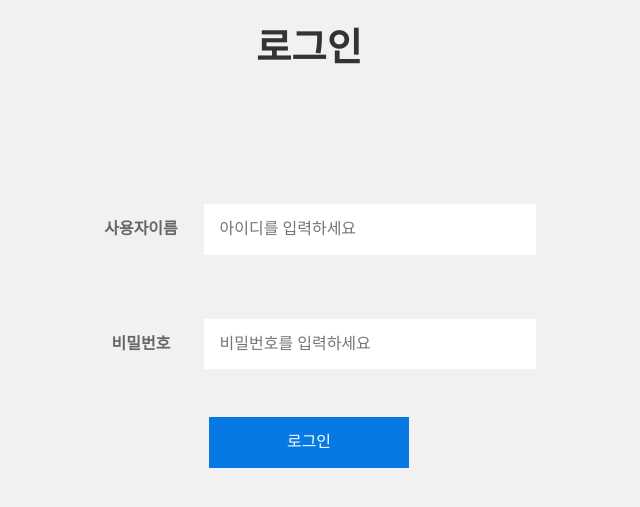
After one commit to DevistK/python_practice, a Django app: page /fcuser/login/ in a window 1280 px wide. The commit adds this page. Shown: the top 507 px of the page, without its empty margins (331-971 px from the left). Run offline with Django 3.2, Linux system fonts and the light colour scheme; some libraries are stand-ins or nearby versions.

Commit message:
first app fix

```diff
--- a/django_venv/fc_community/fc_community/urls.py
+++ b/django_venv/fc_community/fc_community/urls.py
@@ -15,9 +15,12 @@ Including another URLconf
 """
 from django.contrib import admin
 from django.urls import path, include
+from fcuser.views import home
 
-# project url이 최상위 루트
+# project url이 최상위
 urlpatterns = [
     path('admin/', admin.site.urls),
     path('fcuser/', include('fcuser.urls')),
+    path('', home),
+    # 기본 url 경로 '' 로 home을 받아온다.
 ]
--- /dev/null
+++ b/django_venv/fc_community/fcuser/templates/login.html
@@ -0,0 +1,53 @@
+<!DOCTYPE html>
+<html>
+  <head>
+    <meta charset="utf-8" />
+    <meta name="viewport" content="width=device-width, initial-scale=1" />
+    {% load static %}
+    <!-- <link
+      rel="stylesheet"
+      href="https://maxcdn.bootstrapcdn.com/bootstrap/3.3.2/css/bootstrap.min.css"
+    />
+    <link
+      rel="stylesheet"
+      href="https://maxcdn.bootstrapcdn.com/bootstrap/3.3.2/css/bootstrap-theme.min.css"
+    /> -->
+    <!-- <script src="https://maxcdn.bootstrapcdn.com/bootstrap/3.3.2/js/bootstrap.min.js"></script> -->
+    <link rel="stylesheet" href="{% static "fcuser/style.css" %}">
+  </head>
+  <body>
+    <section class="formContainer">
+      <h1 class="form__title">로그인</h1>
+        <fieldset class="form__field">
+          <form method="POST" action=".">
+            <!--크로스 사이트 요청 위조를 방지함 -->
+            {% csrf_token %}
+            <!-- view에서 전달받은 error 값을 html에 보여준다 -->
+            <p class="alert_title">{{ error }}</p>
+            <legend>로그인</legend>
+            <div class="form__group">
+              <label for="username">사용자이름</label>
+              <input
+                type="text"
+                class="form__control"
+                id="username"
+                placeholder="아이디를 입력하세요"
+                name="username"
+              />
+            </div>
+            <div class="form__group">
+              <label for="password">비밀번호</label>
+              <input
+                type="password"
+                class="form__control"
+                id="password"
+                placeholder="비밀번호를 입력하세요"
+                name="password"
+              />
+            </div>
+            <button type="submit" class="btn btn-default">로그인</button>
+          </form>
+        </fieldset>
+    </section>
+  </body>
+</html>
--- a/django_venv/fc_community/fcuser/templates/register.html
+++ b/django_venv/fc_community/fcuser/templates/register.html
@@ -23,7 +23,7 @@
             <!--크로스 사이트 요청 위조를 방지함 -->
             {% csrf_token %}
             <!-- view에서 전달받은 error 값을 html에 보여준다 -->
-            {{ error }}
+            <p class="alert_title">{{ error }}</p>
             <legend>회원가입</legend>
             <div class="form__group">
               <label for="username">사용자이름</label>
--- a/django_venv/fc_community/fcuser/urls.py
+++ b/django_venv/fc_community/fcuser/urls.py
@@ -2,6 +2,8 @@ from django.urls import path
 from . import views
 urlpatterns = [
   path('register/', views.register, name="register"),
+  path('login/', views.login, name="login"),
+  path('logout/', views.logout, name="logout"),
 ]
 
 # path 의 name은 마음대로 정해줘도 됨
--- a/django_venv/fc_community/fcuser/views.py
+++ b/django_venv/fc_community/fcuser/views.py
@@ -1,8 +1,46 @@
-from django.shortcuts import render
+from django.shortcuts import render, redirect
 from django.http import HttpResponse
-from django.contrib.auth.hashers import make_password
+from django.contrib.auth.hashers import make_password, check_password
 from .models import Fcuser
 # Create your views here.
+
+def home(request):
+  user_id = request.session.get('user')
+
+  if user_id :
+    fcuser = Fcuser.objects.get(pk=user_id)
+    return HttpResponse(fcuser.username)
+
+  return HttpResponse('Home!')
+
+def logout(request) :
+  if request.session.get('user') :
+    del(request.session['user'])
+
+    return redirect('/')
+
+
+
+def login(request) :
+  if request.method == 'GET' :
+   return render(request, 'login.html')
+  elif request.method == 'POST' :
+    username = request.POST.get('username', None)
+    password = request.POST.get('password', None)
+  res_data = {}
+  if not (username and password) :
+      res_data['error'] = '모두 입력해주세요.'
+  else :
+    fcuser = Fcuser.objects.get(username=username)
+    if check_password(password, fcuser.password) :
+      request.session['user'] = fcuser.id
+      return redirect('/')
+
+    else :
+      res_data['error'] = '비밀번호가 틀렸습니다.'
+
+  return render(request, 'login.html', res_data)
+
 
 def register(request) :
   # views에서 로직을 만들때 메서드에 request를 무조건 받게 되있다.
@@ -44,3 +82,10 @@ def register(request) :
     # rennder 가 POST 값을 가진 templates을 요청하면
     # url로 전송된다.
     return render(request, 'register.html', res_data)
+
+    # context , HTML 템플릿으로 넘겨줄 딕셔너리 형태의 변수
+
+
+
+  # 브라우저에서 요청을 하면 웹서버는 클라이언트한테 세션아이디를 만들어주고 세션아이디를 등록한다.
+  # 클라이언트가 다시 요청해도 클라이언트는 쿠키에 해당 세션아이디를 기록하고 있기 때문에 웹서버에서 요청과 쿠키를 같이 받아 해당 세션아이디를 찾기 때문에 세션아이디가 등록되있으면 로그인이 되는것이다.
```
Also changed, not shown: django_venv/fc_community/fcuser/static/fcuser/style.css (+9 -1 lines), django_venv/fc_community/db.sqlite3, 5 other files.
